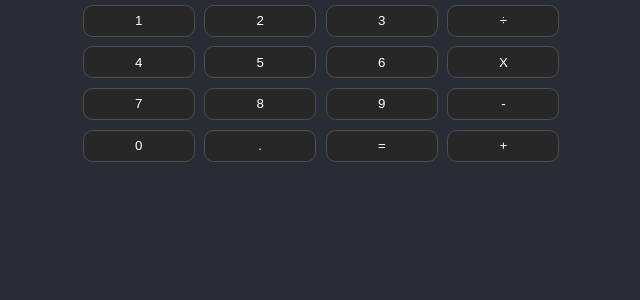
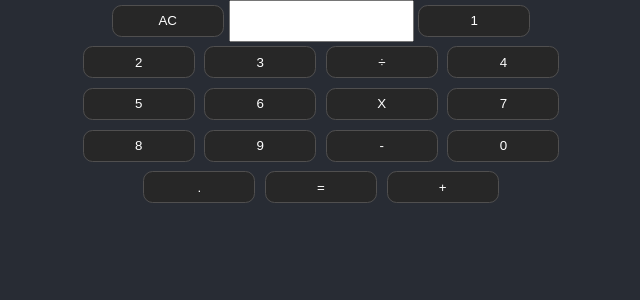
Before and after one commit to JasmeetRangar/calculator, a React (Create React App) app: page / in a window 1280 px wide. Shown: the top 300 px of the page, without its empty margins (319-959 px from the left). Built offline with nearby package versions, Linux system fonts and the light colour scheme.

Commit message:
Add Input area

```diff
--- a/src/App.js
+++ b/src/App.js
@@ -1,10 +1,12 @@
-import logo from './logo.svg';
 import './App.css';
 import Block from './components/Block';
+import Input from './components/Input';
 
 function App() {
   return (
     <div className="app-container">
+      <Block label="AC" />
+      <Input />
       <Block label="1" />
       <Block label="2" />
       <Block label="3" />
--- /dev/null
+++ b/src/components/Input.jsx
@@ -0,0 +1,6 @@
+
+export default function Input() {
+  return (
+    <input className="input" />
+  )
+}
```
